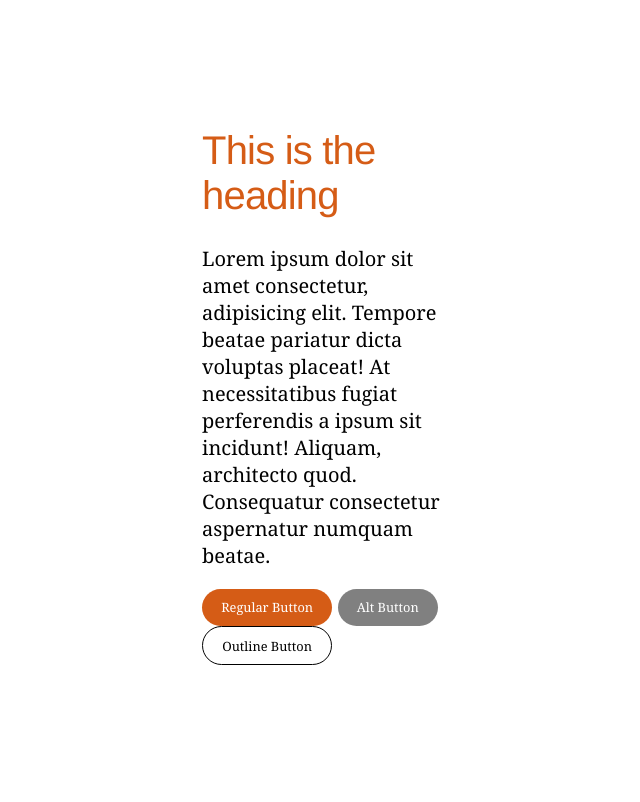
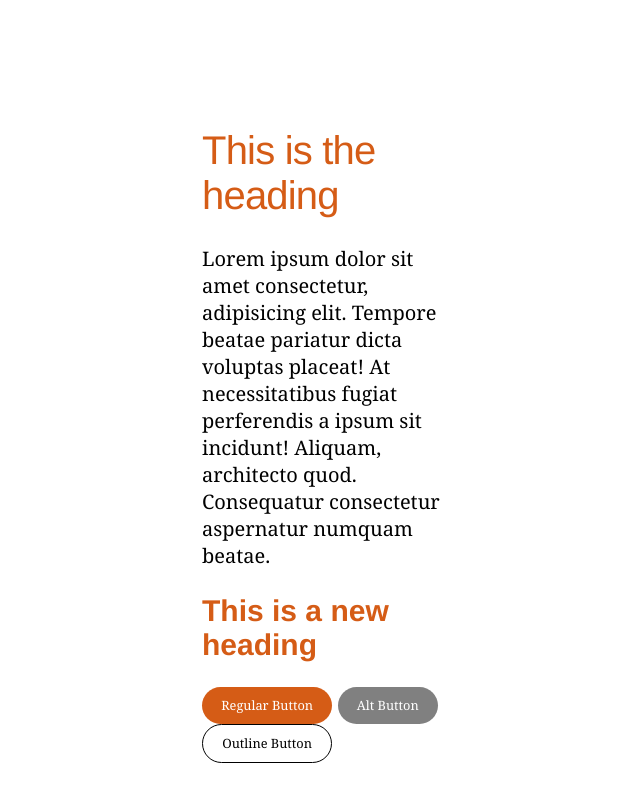
Before and after one commit to DanielHansen-IMD/class6demo, a website: page index.html in a window 1280 px wide. Shown: the whole page, without its empty margins (310-950 px from the left). Drawn offline with Linux system fonts and the light colour scheme.

Commit message:
added h2 to index.html

```diff
--- a/index.html
+++ b/index.html
@@ -10,6 +10,7 @@
     <main>
         <h1>This is the heading</h1>
         <p>Lorem ipsum dolor sit amet consectetur, adipisicing elit. Tempore beatae pariatur dicta voluptas placeat! At necessitatibus fugiat perferendis a ipsum sit incidunt! Aliquam, architecto quod. Consequatur consectetur aspernatur numquam beatae.</p>
+        <h2>This is a new heading</h2>
         <a href="#" class="button">Regular Button</a>
         <a href="#" class="button-alt">Alt Button</a>
         <a href="#" class="button-outline">Outline Button</a>
```
